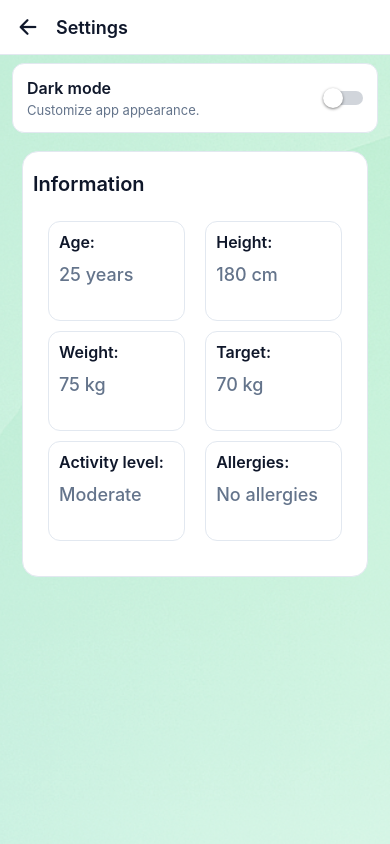
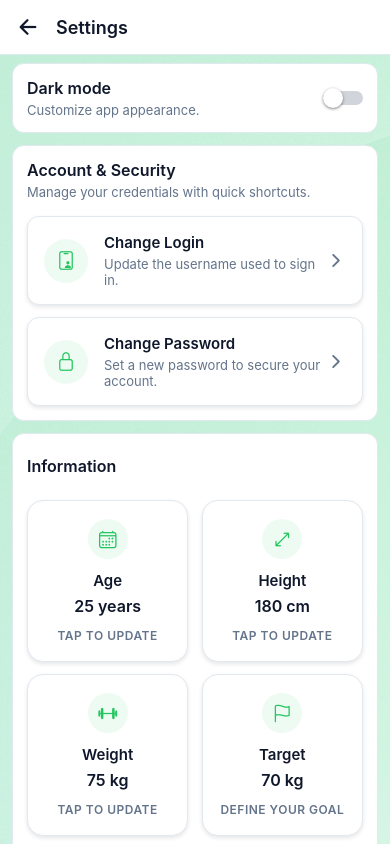
Before and after one commit to ialexbpl/2B-FiT, a React Native app: screen /Settings in a window 390 px wide. Built offline with nearby package versions, Linux system fonts and the light colour scheme; what react-native-worklets would draw is missing.

Commit message:
UI settings and Profile Changes

```diff
--- a/src/screens/Profile/Profile.tsx
+++ b/src/screens/Profile/Profile.tsx
@@ -1,5 +1,5 @@
 import React from "react";
-import {ScrollView,View,Text,Image,TouchableOpacity} from "react-native";
+import { ScrollView, View, Text, Image, TouchableOpacity } from "react-native";
 import Icon from "react-native-vector-icons/Ionicons";
 import { makeProfileStyles } from "./ProfileStyles";
 // theme palettes are provided via ThemeContext
@@ -7,12 +7,53 @@ import { ProfileAchivment } from "./ProfileAchivment";
 import { useTheme } from "../../context/ThemeContext";
 import { useNavigation } from "@react-navigation/native";
 import { useProfile } from "../../context/ProfileContext";
-import { ImageBackground } from 'react-native';
 export const Profile: React.FC = () => {
   const { palette } = useTheme();
   const navigation = useNavigation<any>();
   const { age, height, weight, goalWeight, activityLevel, allergies } = useProfile();
   const styles = React.useMemo(() => makeProfileStyles(palette), [palette]);
+
+  const highlightItems = React.useMemo(
+    () => [
+      {
+        key: 'age',
+        label: 'Age',
+        value: age ? `${age} years` : 'Not set',
+        icon: 'calendar-outline',
+      },
+      {
+        key: 'height',
+        label: 'Height',
+        value: height ? `${height} cm` : 'Not set',
+        icon: 'body-outline',
+      },
+      {
+        key: 'weight',
+        label: 'Weight',
+        value: weight ? `${weight} kg` : 'Not set',
+        icon: 'barbell-outline',
+      },
+      {
+        key: 'goalWeight',
+        label: 'Target',
+        value: goalWeight ? `${goalWeight} kg` : 'Not set',
+        icon: 'flag-outline',
+      },
+      {
+        key: 'activityLevel',
+        label: 'Activity',
+        value: activityLevel ?? 'Choose level',
+        icon: 'pulse-outline',
+      },
+      {
+        key: 'allergies',
+        label: 'Allergies',
+        value: allergies.length ? allergies.join(', ') : 'No allergies',
+        icon: 'leaf-outline',
+      },
+    ],
+    [activityLevel, age, allergies, goalWeight, height, weight],
+  );
 
   return (
     <View style={{ flex: 1, backgroundColor: palette.background }}>
@@ -27,20 +68,18 @@ export const Profile: React.FC = () => {
           <Text style={styles.email}>jakub.apostel@gmail.com</Text>
         </View>
 
-        {/* Minimal read-only profile summary in two columns */}
         <View style={styles.section}>
           <Text style={styles.sectionTitle}>Information</Text>
-          <View style={{ flexDirection: 'row', gap: 16 }}>
-            <View style={{ flex: 1 }}>
-              <Text style={[styles.settingsText, { marginBottom: 8 }]}>Age: <Text style={[styles.settingsValue, { color: palette.subText }]}>{age ? `${age} years` : '-'}</Text></Text>
-              <Text style={[styles.settingsText, { marginBottom: 8 }]}>Weight: <Text style={[styles.settingsValue, { color: palette.subText }]}>{weight ? `${weight} kg` : '-'}</Text></Text>
-              <Text style={[styles.settingsText, { marginBottom: 8 }]}>Target: <Text style={[styles.settingsValue, { color: palette.subText }]}>{goalWeight ? `${goalWeight} kg` : '-'}</Text></Text>
-            </View>
-            <View style={{ flex: 1 }}>
-              <Text style={[styles.settingsText, { marginBottom: 8 }]}>Height: <Text style={[styles.settingsValue, { color: palette.subText }]}>{height ? `${height} cm` : '-'}</Text></Text>
-              <Text style={[styles.settingsText, { marginBottom: 8 }]}>Activity: <Text style={[styles.settingsValue, { color: palette.subText }]}>{activityLevel ?? '-'}</Text></Text>
-              <Text style={[styles.settingsText, { marginBottom: 8 }]}>Allergies: <Text style={[styles.settingsValue, { color: palette.subText }]}>{allergies.length ? allergies.join(', ') : 'No allergies'}</Text></Text>
-            </View>
+          <View style={styles.infoGrid}>
+            {highlightItems.map(({ key, label, value, icon }) => (
+              <View key={key} style={styles.infoCard}>
+                <View style={styles.infoIconWrapper}>
+                  <Icon name={icon} size={22} color={palette.primary} />
+                </View>
+                <Text style={styles.infoLabel}>{label}</Text>
+                <Text style={[styles.infoValue, { color: palette.subText }]}>{value}</Text>
+              </View>
+            ))}
           </View>
         </View>
 
--- a/src/screens/Profile/ProfileAchivment.tsx
+++ b/src/screens/Profile/ProfileAchivment.tsx
@@ -4,31 +4,45 @@ import { makeProfileStyles } from './ProfileStyles';
 import { useTheme } from '../../context/ThemeContext';
 import Icon from 'react-native-vector-icons/Ionicons';
 
+const achievements = [
+  {
+    key: 'steps',
+    icon: 'footsteps-outline' as const,
+    label: 'Daily steps streak',
+    description: 'Two weeks in a row above 10 000 steps.',
+    status: 'synced automatically',
+  },
+  {
+    key: 'weight',
+    icon: 'trending-down-outline' as const,
+    label: 'Weight trend',
+    description: 'On track towards your goal weight.',
+    status: 'updated weekly',
+  },
+];
 
 export const ProfileAchivment: React.FC = () => {
   const { palette } = useTheme();
   const styles = React.useMemo(() => makeProfileStyles(palette), [palette]);
+
   return (
     <View style={styles.section}>
-            <Text style={styles.sectionTitle}>Achievement</Text>
-            <View style={styles.achivmentContainer}>
-                <View style={styles.achivmentBlock}>
-                    <Text style={styles.achivmentText}>
-                        <Icon name="trophy" size={20} color="#FFD700" /> Steps
+      <Text style={styles.sectionTitle}>Achievements</Text>
+      <View style={styles.achievementsList}>
+        {achievements.map(item => (
+          <View key={item.key} style={styles.achievementCard}>
+            <View style={[styles.achievementIconWrap, { backgroundColor: `${palette.primary}1A` }]}>
+              <Icon name={item.icon} size={22} color={palette.primary} />
+            </View>
+            <View style={styles.achievementTextWrap}>
+              <Text style={styles.achievementTitle}>{item.label}</Text>
+              <Text style={styles.achievementDescription}>{item.description}</Text>
+              <Text style={[styles.achievementBadge, { color: palette.subText }]}>
+                {item.status}
               </Text>
-                    <View>
-                        <Text style={styles.achivmentDescription}>...auto</Text>
             </View>
           </View>
-
-                <View style={styles.achivmentBlock}>
-                    <Text style={styles.achivmentText}>
-                        <Icon name="trophy" size={20} color="#FFD700" /> Weight reduction
-                    </Text>
-                    <View>
-                        <Text style={styles.achivmentDescription}>..auto</Text>
-                    </View>
-                </View>
+        ))}
       </View>
     </View>
   );
--- a/src/screens/Profile/ProfileStyles.ts
+++ b/src/screens/Profile/ProfileStyles.ts
@@ -52,31 +52,102 @@ export const makeProfileStyles = (palette: Palette) =>
       marginBottom: 10,
       color: palette.text,
     },
+    inlineSection: {
+      paddingTop: 8,
+    },
+    inlineSectionTitle: {
+      fontSize: 16,
+      fontWeight: '600',
+      marginBottom: 12,
+      color: palette.text,
+    },
+    infoGrid: {
+      flexDirection: 'row',
+      flexWrap: 'wrap',
+      justifyContent: 'space-between',
+    },
+    infoCard: {
+      flexBasis: '48%',
+      paddingVertical: 16,
+      paddingHorizontal: 14,
+      borderRadius: theme.radius.md,
+      borderWidth: 1,
+      borderColor: palette.border,
+      backgroundColor: palette.card,
+      alignItems: 'center',
+      ...theme.shadow.sm,
+      marginBottom: 12,
+    },
+    infoIconWrapper: {
+      width: 36,
+      height: 36,
+      borderRadius: 18,
+      backgroundColor: `${palette.primary}1A`,
+      alignItems: 'center',
+      justifyContent: 'center',
+      marginBottom: 10,
+    },
+    infoLabel: {
+      fontSize: 15,
+      fontWeight: '600',
+      color: palette.text,
+      marginBottom: 4,
+    },
+    infoValue: {
+      fontSize: 14,
+      textAlign: 'center',
+    },
     settingsContainer: {
-      margin: 10,
+      marginHorizontal: 4,
+      marginTop: 8,
       flexDirection: 'row',
+      flexWrap: 'wrap',
       justifyContent: 'space-between',
+    },
+    inlineSettingsContainer: {
+      marginTop: 12,
+      flexDirection: 'row',
       flexWrap: 'wrap',
+      justifyContent: 'space-between',
     },
     settingsBlock: {
-      margin: 5,
-      borderRadius: theme.radius.md,
-      padding: 10,
+      flexBasis: '48%',
+      paddingVertical: 18,
+      paddingHorizontal: 16,
+      borderRadius: theme.radius.lg,
       backgroundColor: palette.card,
       borderColor: palette.border,
       borderWidth: 1,
-      width: '45%',
-      minHeight: 100,
+      alignItems: 'center',
+      ...theme.shadow.sm,
+      marginBottom: 12,
+    },
+    settingsIconWrap: {
+      width: 40,
+      height: 40,
+      borderRadius: 20,
+      alignItems: 'center',
+      justifyContent: 'center',
     },
     settingsText: {
-      fontSize: 16,
+      marginTop: 12,
+      fontSize: 15,
       color: palette.text,
       fontWeight: '600',
+      textAlign: 'center',
     },
     settingsValue: {
+      marginTop: 6,
+      fontSize: 16,
+      fontWeight: '600',
+      textAlign: 'center',
+    },
+    settingsHelper: {
       marginTop: 12,
-      fontSize: 18,
-      fontWeight: '500',
+      fontSize: 12,
+      fontWeight: '600',
+      textTransform: 'uppercase',
+      letterSpacing: 0.5,
     },
     optionList: {
       marginTop: 8,
@@ -120,32 +191,48 @@ export const makeProfileStyles = (palette: Palette) =>
       fontSize: 15,
       fontWeight: '500',
     },
-    achivmentContainer: {
-      margin: 10,
-      textAlign: 'center',
+    achievementsList: {
+      marginTop: 8,
+    },
+    achievementCard: {
+      flexDirection: 'row',
+      alignItems: 'center',
+      paddingVertical: 16,
+      paddingHorizontal: 18,
+      borderRadius: theme.radius.md,
+      borderWidth: 1,
+      borderColor: palette.border,
+      backgroundColor: palette.card,
+      ...theme.shadow.sm,
+      marginBottom: 12,
+    },
+    achievementIconWrap: {
+      width: 44,
+      height: 44,
+      borderRadius: 22,
+      alignItems: 'center',
       justifyContent: 'center',
+      marginRight: 14,
     },
-    achivmentBlock: {
-      margin: 5,
-      borderRadius: theme.radius.md,
-      padding: 10,
-      backgroundColor: palette.card,
-      borderColor: palette.border,
-      borderWidth: 1,
-      width: '100%',
-      height: 100,
+    achievementTextWrap: {
+      flex: 1,
     },
-    achivmentText: {
+    achievementTitle: {
       fontSize: 16,
       fontWeight: '600',
       color: palette.text,
     },
-    achivmentDescription: {
+    achievementDescription: {
+      marginTop: 6,
+      fontSize: 14,
+      color: palette.subText,
+    },
+    achievementBadge: {
       marginTop: 10,
-      fontSize: 16,
-      alignItems: 'center',
-      justifyContent: 'center',
-      color: palette.text,
+      fontSize: 12,
+      fontWeight: '600',
+      letterSpacing: 0.5,
+      textTransform: 'uppercase',
     },
     modalOverlay: {
       flex: 1,
@@ -168,6 +255,11 @@ export const makeProfileStyles = (palette: Palette) =>
       fontWeight: '600',
       marginBottom: 12,
       color: palette.text,
+    },
+    modalSubtitle: {
+      fontSize: 14,
+      marginBottom: 16,
+      color: palette.subText,
     },
     modalInput: {
       borderWidth: 1,
--- a/src/screens/Settings/Setting.tsx
+++ b/src/screens/Settings/Setting.tsx
@@ -1,5 +1,5 @@
 import React from 'react';
-import { ScrollView, View, Text, Pressable, Switch, ImageBackground } from 'react-native';
+import { ScrollView, View, Text, Pressable, Switch, ImageBackground, Alert } from 'react-native';
 import { Ionicons } from '@expo/vector-icons';
 import { useNavigation } from '@react-navigation/native';
 import { useTheme } from '../../context/ThemeContext';
@@ -11,10 +11,23 @@ export const Setting: React.FC = () => {
   const navigation = useNavigation();
   const { palette, theme, isDark, toggle } = useTheme();
   const styles = React.useMemo(() => makeSettingStyles(palette), [palette]);
+  const handleChangeLogin = React.useCallback(() => {
+    Alert.alert(
+      'Change login',
+      'Adjust the username connected with your account to keep your profile up to date.'
+    );
+  }, []);
+
+  const handleChangePassword = React.useCallback(() => {
+    Alert.alert(
+      'Change password',
+      'Refresh your password regularly to keep your profile secure.'
+    );
+  }, []);
 
   return (//added ImageBackground to test
     <View style={{ flex: 1, backgroundColor: palette.background }}>
-       <ImageBackground source={palette.backgroundImage} resizeMode="cover" style={{ flex: 1, backgroundColor: palette.background }}>
+      <ImageBackground source={palette.backgroundImage} resizeMode="cover" style={{ flex: 1, backgroundColor: palette.background }}>
         <View style={styles.header}>
           <Pressable
             style={styles.backButton}
@@ -45,17 +58,65 @@ export const Setting: React.FC = () => {
             </View>
           </View>
 
+          <View style={styles.sectionSpacer} />
+
+          <View style={styles.card}>
+            <Text style={styles.cardTitle}>Account & Security</Text>
+            <Text style={styles.cardSubtitle}>Manage your credentials with quick shortcuts.</Text>
+
+            <View style={styles.actionButtons}>
+              <Pressable
+                style={({ pressed }) => [
+                  styles.actionButton,
+                  styles.actionButtonFirst,
+                  pressed && styles.actionButtonPressed,
+                ]}
+                onPress={handleChangeLogin}
+                accessibilityRole="button"
+                accessibilityLabel="Change login"
+              >
+                <View style={styles.actionIconWrap}>
+                  <Ionicons name="id-card-outline" size={20} color={palette.primary} />
+                </View>
+                <View style={styles.actionTextWrap}>
+                  <Text style={styles.actionTitle}>Change Login</Text>
+                  <Text style={styles.actionSubtitle}>Update the username used to sign in.</Text>
+                </View>
+                <Ionicons name="chevron-forward" size={20} color={palette.subText} />
+              </Pressable>
+
+              <Pressable
+                style={({ pressed }) => [
+                  styles.actionButton,
+                  pressed && styles.actionButtonPressed,
+                ]}
+                onPress={handleChangePassword}
+                accessibilityRole="button"
+                accessibilityLabel="Change password"
+              >
+                <View style={styles.actionIconWrap}>
+                  <Ionicons name="lock-closed-outline" size={20} color={palette.primary} />
+                </View>
+                <View style={styles.actionTextWrap}>
+                  <Text style={styles.actionTitle}>Change Password</Text>
+                  <Text style={styles.actionSubtitle}>Set a new password to secure your account.</Text>
+                </View>
+                <Ionicons name="chevron-forward" size={20} color={palette.subText} />
+              </Pressable>
+            </View>
 
 
 
 
-          <View style={{ paddingVertical: 8 }}>
-            <SettingProfileInfo palette={palette} />
+          </View>
+          <View style={styles.sectionSpacer} />
+          <View style={styles.card}>
+            <SettingProfileInfo palette={palette} layout="inline" />
           </View>
         </ScrollView>
 
-     </ImageBackground>
-    </View>//added ImageBackground to test
+      </ImageBackground>
+    </View>
   );
 };
 
--- a/src/screens/Settings/SettingProfileInfo.tsx
+++ b/src/screens/Settings/SettingProfileInfo.tsx
@@ -15,15 +15,19 @@ import {
   ProfileInformationsProps,
   numericMaxLength,
   modalPlaceholders,
-  modalTitles
+  modalTitles,
+  modalDescriptions
 } from '../../models/ProfileModel';
-import { } from '@styles/theme';
 import { useProfile } from '../../context/ProfileContext';
+import Icon from 'react-native-vector-icons/Ionicons';
 
+type SettingProfileInfoProps = ProfileInformationsProps & {
+  layout?: 'default' | 'inline';
+};
 
-
-export const SettingProfileInfo: React.FC<ProfileInformationsProps> = ({
+export const SettingProfileInfo: React.FC<SettingProfileInfoProps> = ({
   palette,
+  layout = 'default',
 }) => {
   const styles = React.useMemo(() => makeProfileStyles(palette), [palette]);
   const {
@@ -53,6 +57,60 @@ export const SettingProfileInfo: React.FC<ProfileInformationsProps> = ({
   const selectedActivity = useMemo(
     () => (activityLevel ? activityLevel : 'Select level'),
     [activityLevel]
+  );
+
+  const editCards = useMemo(
+    () => [
+      {
+        key: 'age',
+        type: 'age' as ModalType,
+        label: 'Age',
+        value: age ? `${age} years` : 'Set age',
+        helper: 'Tap to update',
+        icon: 'calendar-outline',
+      },
+      {
+        key: 'height',
+        type: 'height' as ModalType,
+        label: 'Height',
+        value: height ? `${height} cm` : 'Set height',
+        helper: 'Tap to update',
+        icon: 'resize-outline',
+      },
+      {
+        key: 'weight',
+        type: 'weight' as ModalType,
+        label: 'Weight',
+        value: weight ? `${weight} kg` : 'Set weight',
+        helper: 'Tap to update',
+        icon: 'barbell-outline',
+      },
+      {
+        key: 'goal',
+        type: 'goal' as ModalType,
+        label: 'Target',
+        value: goalWeight ? `${goalWeight} kg` : 'Set target weight',
+        helper: 'Define your goal',
+        icon: 'flag-outline',
+      },
+      {
+        key: 'activity',
+        type: 'activity' as ModalType,
+        label: 'Activity level',
+        value: selectedActivity,
+        helper: 'Choose your routine',
+        icon: 'pulse-outline',
+      },
+      {
+        key: 'allergies',
+        type: 'allergies' as ModalType,
+        label: 'Allergies',
+        value: allergies.length ? allergies.join(', ') : 'No allergies',
+        helper: 'Manage list',
+        icon: 'leaf-outline',
+      },
+    ],
+    [age, height, weight, goalWeight, selectedActivity, allergies],
   );
 
   const openModal = (type: ModalType) => {
@@ -240,76 +298,39 @@ export const SettingProfileInfo: React.FC<ProfileInformationsProps> = ({
     );
   };
 
+  const sectionWrapperStyle =
+    layout === 'inline' ? styles.inlineSection : styles.section;
+  const sectionTitleStyle =
+    layout === 'inline' ? styles.inlineSectionTitle : styles.sectionTitle;
+  const containerStyle =
+    layout === 'inline' ? styles.inlineSettingsContainer : styles.settingsContainer;
+
   return (
     <>
-      <View style={styles.section}>
-        <Text style={styles.sectionTitle}>Information</Text>
-        <View style={styles.settingsContainer}>
-          <TouchableOpacity
-            style={styles.settingsBlock}
-            activeOpacity={0.7}
-            onPress={() => openModal('age')}
-          >
-            <Text style={styles.settingsText}>Age:</Text>
-            <Text style={[styles.settingsValue, { color: palette.subText }]}>
-              {age ? `${age} years` : 'Set age'}
-            </Text>
-          </TouchableOpacity>
-
-          <TouchableOpacity
-            style={styles.settingsBlock}
-            activeOpacity={0.7}
-            onPress={() => openModal('height')}
-          >
-            <Text style={styles.settingsText}>Height:</Text>
-            <Text style={[styles.settingsValue, { color: palette.subText }]}>
-              {height ? `${height} cm` : 'Set height'}
-            </Text>
-          </TouchableOpacity>
-
-          <TouchableOpacity
-            style={styles.settingsBlock}
-            activeOpacity={0.7}
-            onPress={() => openModal('weight')}
-          >
-            <Text style={styles.settingsText}>Weight:</Text>
-            <Text style={[styles.settingsValue, { color: palette.subText }]}>
-              {weight ? `${weight} kg` : 'Set weight'}
-            </Text>
-          </TouchableOpacity>
-
-          <TouchableOpacity
-            style={styles.settingsBlock}
-            activeOpacity={0.7}
-            onPress={() => openModal('goal')}
-          >
-            <Text style={styles.settingsText}>Target:</Text>
-            <Text style={[styles.settingsValue, { color: palette.subText }]}>
-              {goalWeight ? `${goalWeight} kg` : 'Set target weight'}
-            </Text>
-          </TouchableOpacity>
-
-          <TouchableOpacity
-            style={styles.settingsBlock}
-            activeOpacity={0.7}
-            onPress={() => openModal('activity')}
-          >
-            <Text style={styles.settingsText}>Activity level:</Text>
-            <Text style={[styles.settingsValue, { color: palette.subText }]}>
-              {selectedActivity}
-            </Text>
-          </TouchableOpacity>
-
-          <TouchableOpacity
-            style={styles.settingsBlock}
-            activeOpacity={0.7}
-            onPress={() => openModal('allergies')}
-          >
-            <Text style={styles.settingsText}>Allergies:</Text>
-            <Text style={[styles.settingsValue, { color: palette.subText }]}>
-              {allergies.length ? allergies.join(', ') : 'No allergies'}
-            </Text>
-          </TouchableOpacity>
+      <View style={sectionWrapperStyle}>
+        <Text style={sectionTitleStyle}>Information</Text>
+        <View style={containerStyle}>
+          {editCards.map(card => (
+            <TouchableOpacity
+              key={card.key}
+              style={styles.settingsBlock}
+              activeOpacity={0.85}
+              onPress={() => openModal(card.type)}
+            >
+              <View style={[styles.settingsIconWrap, { backgroundColor: `${palette.primary}14` }]}>
+                <Icon name={card.icon} size={20} color={palette.primary} />
+              </View>
+              <Text style={styles.settingsText}>{card.label}</Text>
+              <Text
+                style={[styles.settingsValue, { color: palette.text }]}
+                numberOfLines={2}
+                ellipsizeMode="tail"
+              >
+                {card.value}
+              </Text>
+              <Text style={[styles.settingsHelper, { color: palette.subText }]}>{card.helper}</Text>
+            </TouchableOpacity>
+          ))}
         </View>
       </View>
 
@@ -330,6 +351,9 @@ export const SettingProfileInfo: React.FC<ProfileInformationsProps> = ({
               <>
                 <Text style={[styles.modalTitle, { color: modalTextColor }]}>
                   {modalTitles[activeModal]}
+                </Text>
+                <Text style={styles.modalSubtitle}>
+                  {modalDescriptions[activeModal]}
                 </Text>
                 {renderModalBody()}
                 <View style={styles.modalActions}>
--- a/src/screens/Settings/SettingStyles.ts
+++ b/src/screens/Settings/SettingStyles.ts
@@ -48,6 +48,55 @@ export const makeSettingStyles = (palette: Palette) =>
       fontSize: 13,
       marginTop: 4,
     },
+    actionButtons: {
+      marginTop: 16,
+    },
+    actionButton: {
+      flexDirection: 'row',
+      alignItems: 'center',
+      paddingVertical: 16,
+      paddingHorizontal: 16,
+      borderRadius: theme.radius.md,
+      borderWidth: 1,
+      borderColor: palette.border,
+      backgroundColor: palette.card,
+      ...theme.shadow.sm,
+      marginTop: 12,
+    },
+    actionButtonFirst: {
+      marginTop: 0,
+    },
+    actionButtonPressed: {
+      opacity: 0.85,
+    },
+    actionIconWrap: {
+      width: 44,
+      height: 44,
+      borderRadius: 22,
+      alignItems: 'center',
+      justifyContent: 'center',
+      marginRight: 16,
+      backgroundColor: `${palette.primary}14`,
+    },
+    actionTextWrap: {
+      flex: 1,
+    },
+    actionTitle: {
+      color: palette.text,
+      fontSize: 15,
+      fontWeight: '600',
+    },
+    actionSubtitle: {
+      color: palette.subText,
+      fontSize: 13,
+      marginTop: 4,
+    },
+    cardDivider: {
+      height: 1,
+      backgroundColor: palette.border,
+      marginTop: 20,
+      marginBottom: 16,
+    },
     sectionSpacer: {
       height: 12,
     },
```
Also changed, not shown: src/models/ProfileModel.ts (+9 -0 lines). Lines whose indentation alone changed are shown as unchanged.
